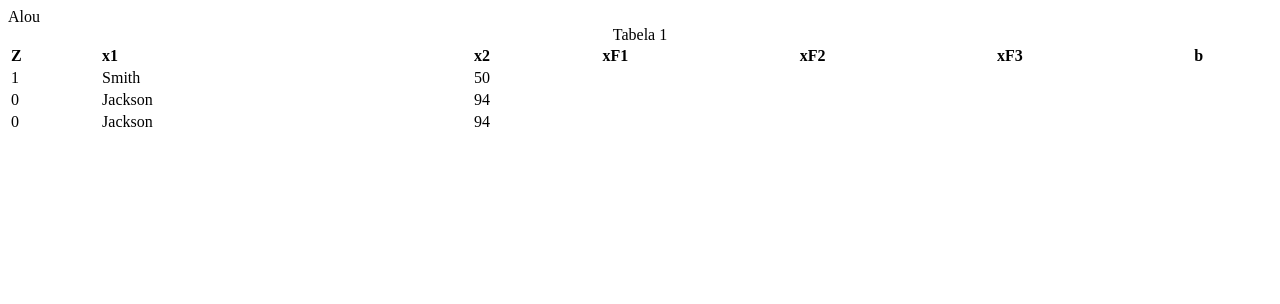
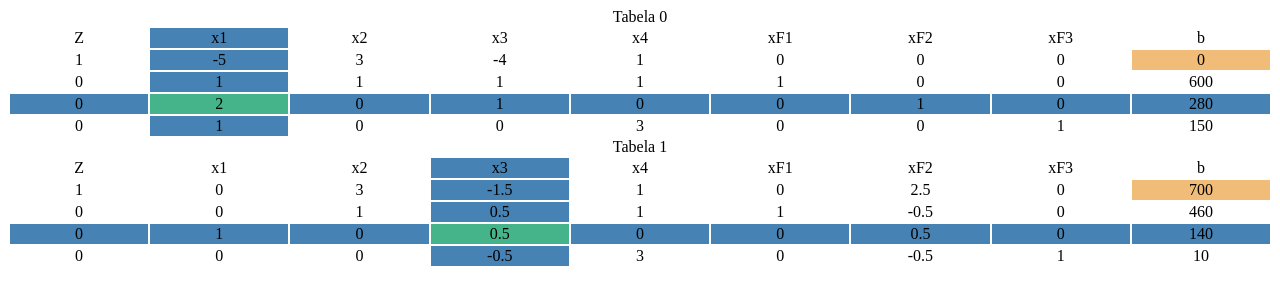
Before and after one commit to vdufloth/simplex-calculator, a plain HTML site: page index.html in a window 1280 px wide. Drawn offline with Linux system fonts and the light colour scheme.

Commit message:
mudanças várias

```diff
--- a/css/styles.css
+++ b/css/styles.css
@@ -1,3 +1,24 @@
-table, th, td {
-    text-align: left;
+table {
+  table-layout: fixed;
+    width:100%;
+    text-align: center;
   }
+  /*alinhar texto à direita,
+  colunas do mesmo tamanho,
+  tabela centralizada (como ???????)
+td {
+  text-align: right;
+}
+*/
+
+th.pivo, td.pivo{
+  background-color: steelblue;
+}
+
+td.elementoPivo{
+  background-color: rgb(70, 180, 138);
+}
+
+td.valorz{
+  background-color: rgb(240, 188, 120);
+}
--- a/index.html
+++ b/index.html
@@ -6,34 +6,7 @@
   <link rel="stylesheet" href="css/styles.css">
 </head>
 <body>
-  <div id="divTabela">a</div>
-  <table style="width:100%">
-    <caption>Tabela 1</caption>
-    <tr>
-      <th>Z</th>
-      <th>x1</th>
-      <th>x2</th>
-      <th>xF1</th>
-      <th>xF2</th>
-      <th>xF3</th>
-      <th>b</th>
-    </tr>
-    <tr>
-      <td>1</td>
-      <td>Smith</td>
-      <td>50</td>
-    </tr>
-    <tr>
-      <td>0</td>
-      <td>Jackson</td>
-      <td>94</td>
-    </tr>
-    <tr>
-      <td>0</td>
-      <td>Jackson</td>
-      <td>94</td>
-    </tr>
-  </table>
+  <div id="divt"></div>
 </body>
 <script src="js/scripts.js"></script>
 </html>
--- a/js/scripts.js
+++ b/js/scripts.js
@@ -11,6 +11,7 @@
 //LEMBRAR DE ZERAR OS DADOS DA TABELA QUANDO PEGAR UMA NOVA
 
 //* Ex1 -> Z = 1120
+let varColunas = ['Z', 'x1', 'x2', 'x3', 'x4', 'xF1', 'xF2', 'xF3', 'b']
 let linhaTabela1 = [1, -5, 3, -4, 1, 0, 0, 0, 0]
 let linhaTabela2 = [0, 1, 1, 1, 1, 1, 0, 0, 600]
 let linhaTabela3 = [0, 2, 0, 1, 0, 0, 1, 0, 280]
@@ -20,14 +21,14 @@ let dadosTabela = [linhaTabela1,
                    linhaTabela3,
                    linhaTabela4]
 // */
-let nColunas
+let nColunas = dadosTabela[0].length
 let colunaPivo
 let linhaPivo
 let valorPivo
 let NLP // Nova Linha Pivô
+let nTabelas = 0
 
 function getPivos() {
-    nColunas = dadosTabela[0].length
     colunaPivo = 0
     // Coluna Pivô = O menor valor da primeira linha
     let menorValor = dadosTabela[0][0]
@@ -69,6 +70,7 @@ function gerarNLP() {
    com sinal contrário
    somado com os valores da linha antiga) */
 function gerarNovaTabela() {
+    nTabelas += 1
     let novaTabela = [];
     for (i = 0; i < dadosTabela.length; i++) {
         novaTabela[i] = new Array(nColunas);
@@ -87,16 +89,64 @@ function gerarNovaTabela() {
         }
         console.log(i + ' : ' + novaTabela[i])
     }
+    dadosTabela = novaTabela
 }
 
 function printTabela() {
-    let divTabela = document.getElementById("divTabela")
-    divTabela.innerHTML = 'Alou'
+    let divTabela = document.getElementById("divt")
+    let tabela = document.createElement('table')
+    tabela.createCaption().innerHTML = 'Tabela '+nTabelas
+
+    let header = tabela.createTHead()
+    let headerRow = header.insertRow(-1)
+    for (j=0; j<varColunas.length; j++){
+        let th = headerRow.insertCell(-1)
+        th.innerText = varColunas[j]
+        if (j == colunaPivo) {
+            th.className = "pivo"
+        }
     }
 
-function verificarSolucaoOtima() { return false }
+    for (i=0; i<dadosTabela.length; i++) {
+        let novaLinha = tabela.insertRow(-1)
+        for (j=0; j<nColunas; j++) {
+            let novaCelula = novaLinha.insertCell(-1)
+            novaCelula.id = "T"+nTabelas+"I"+i+"J"+j
+            novaCelula.innerText = dadosTabela[i][j]
+            if (j == colunaPivo || i == linhaPivo) {
+                if (j == colunaPivo && i == linhaPivo) {
+                    novaCelula.className = "elementoPivo"
+                } else {
+                    novaCelula.className = "pivo"
+                }
+            }
 
+            if (i == 0 && j == nColunas-1) {
+                novaCelula.className = "valorz"
+            }
+        }
+    }
+    divTabela.appendChild(tabela)
+}
+
+function ehOtima() {
+    console.log('verificando se solucao e otima')
+    for (j=0; j<nColunas-1; j++){
+        if (dadosTabela[0][j] < 0) {
+            return false
+        }
+    }
+    return true
+}
+
+function calcular(){
+    console.log('Iniciando calculo')
+    //preencherDadosTabela()
+    while(!ehOtima()) {
         getPivos()
         gerarNLP()
+        printTabela()
         gerarNovaTabela()
-printTabela()
+    }
+}
+calcular()
```
Lines whose indentation alone changed are shown as unchanged.
